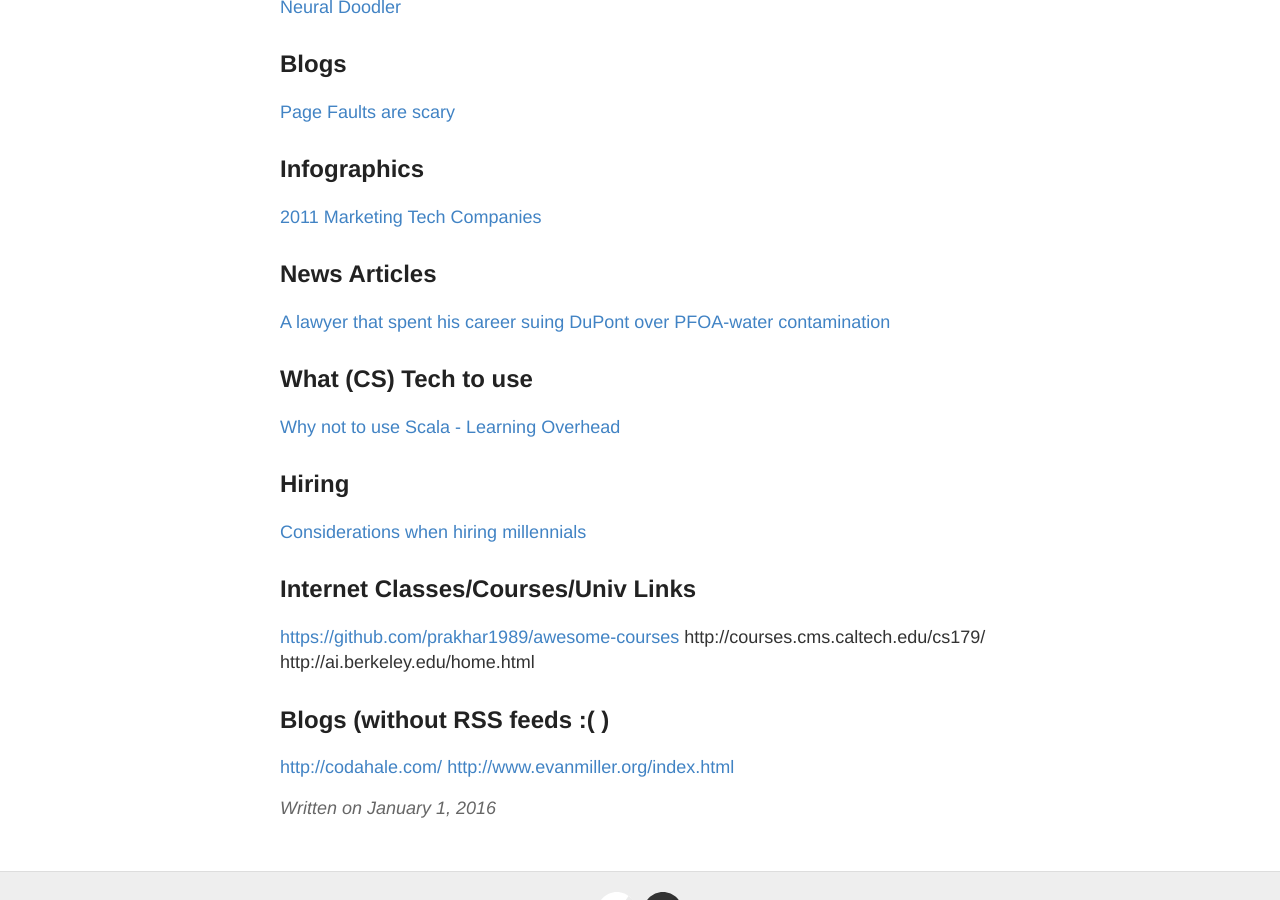
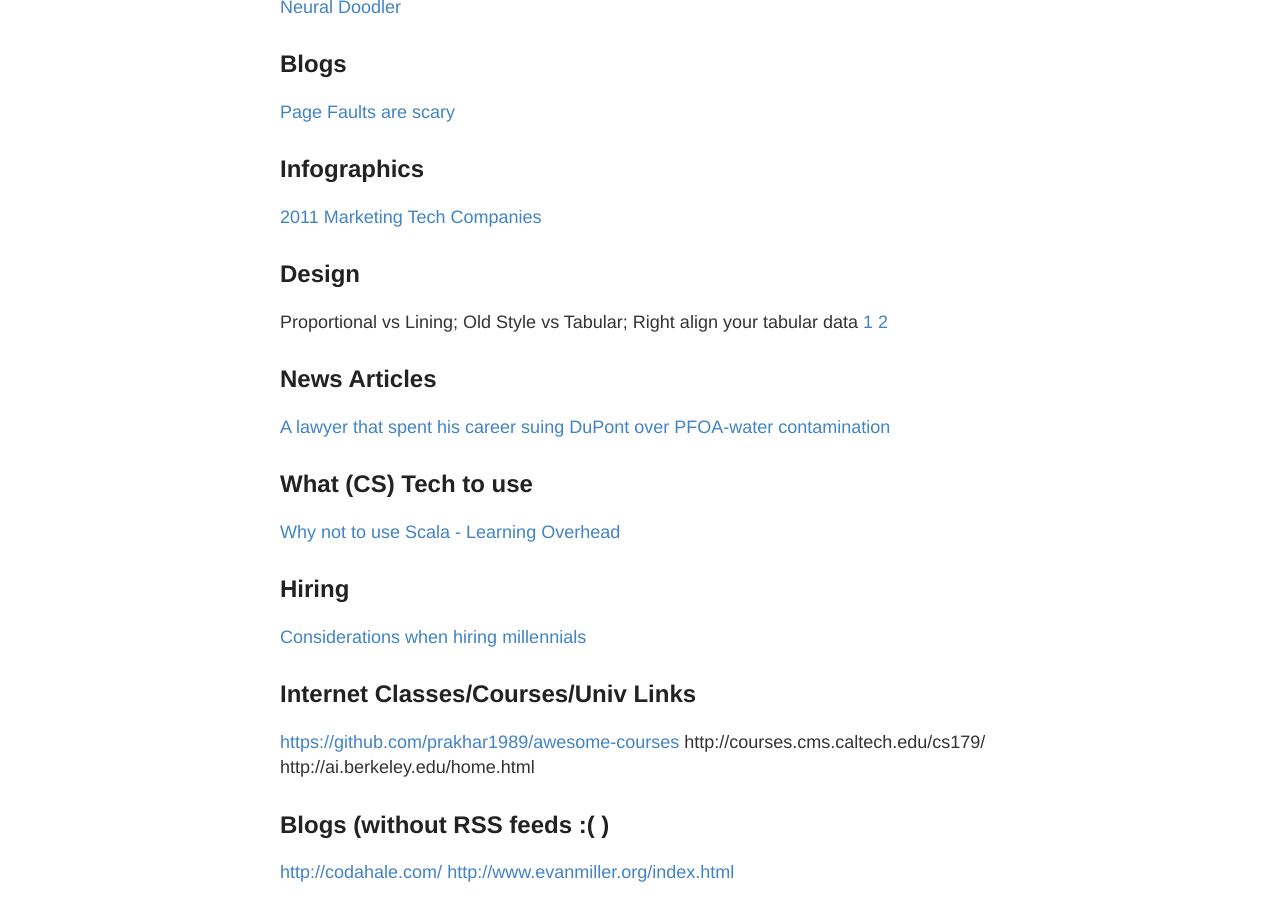
Before and after one commit to RONNCC/ronncc.github, a Jekyll site: the page built from _posts/2016-1-1-InterestingLinks.md, in a window 1280 px wide and 900 px high, scrolled down 945 px. Built offline with Jekyll 4.4.1, drawn with Linux system fonts in a browser that asks for light colours; comment, search, counter and statistics services are not loaded.

Commit message:
Updated 2016-1-1-InterestingLinks.md

```diff
--- a/_posts/2016-1-1-InterestingLinks.md
+++ b/_posts/2016-1-1-InterestingLinks.md
@@ -43,6 +43,11 @@ title: Interesting Links
 ## Infographics
 [2011 Marketing Tech Companies](https://steveblank.files.wordpress.com/2011/02/marketing-tech-landscape.png)
 
+## Design
+
+Proportional vs Lining; Old Style vs Tabular; Right align your tabular data
+[1](https://www.edwardtufte.com/bboard/q-and-a-fetch-msg?msg_id=00041I) [2](https://medium.com/mission-log/design-better-data-tables-430a30a00d8c#.kbq2lopro)
+
 ## News Articles
 [A lawyer that spent his career suing DuPont over PFOA-water contamination](http://www.nytimes.com/2016/01/10/magazine/the-lawyer-who-became-duponts-worst-nightmare.html)
 
```
